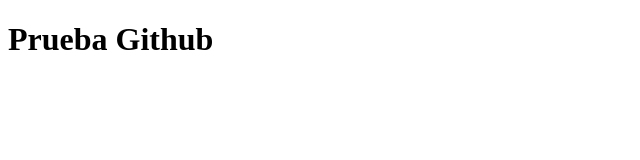
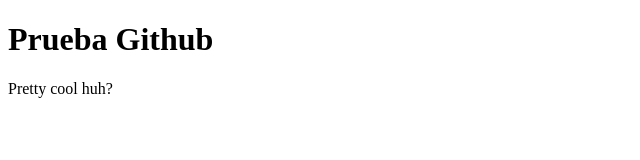
Before and after one commit to sainosmichelle/TerraWare-HV, a plain HTML site: page index.html in a window 1280 px wide. Shown: the whole page, without its empty margins (0-640 px from the left). Drawn offline with Linux system fonts and the light colour scheme.

Commit message:
Update index.html

```diff
--- a/index.html
+++ b/index.html
@@ -6,5 +6,6 @@
   </head>
   <body>
     <h1>Prueba Github</h1>
+    <p>Pretty cool huh?</p>
   </body>
 </html>
```
